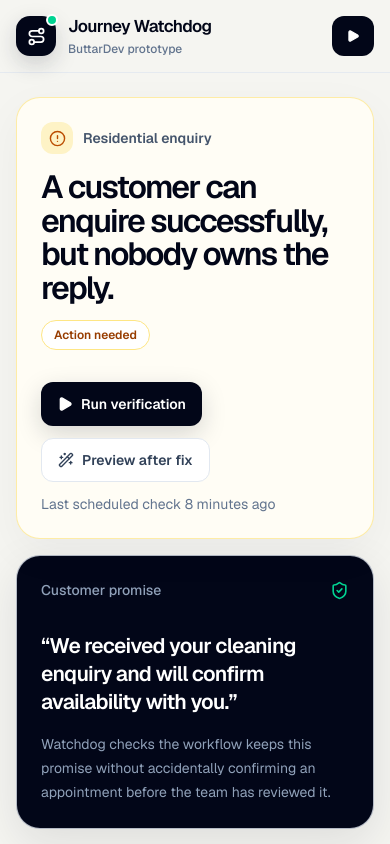
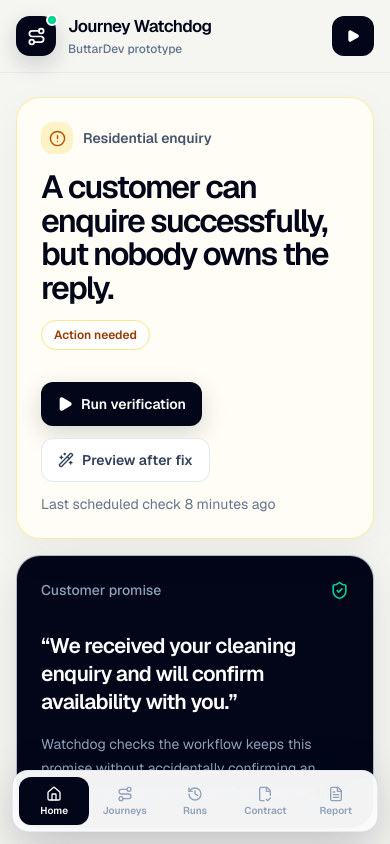
Before and after one commit to Jude-coedz/Buttardev_prototype, a Next.js app: page / in a window 390 px wide. Shown: the top 844 px of the page. Built offline with nearby package versions, Linux system fonts and the light colour scheme.

Commit message:
polish: remove dead selector, add mobile nav and recovery replay

```diff
--- a/components/watchdog-app.tsx
+++ b/components/watchdog-app.tsx
@@ -11,7 +11,6 @@ import {
   Bot,
   Check,
   CheckCircle2,
-  ChevronDown,
   CircleDot,
   Clock3,
   FileCheck2,
@@ -26,11 +25,9 @@ import {
   Route,
   ShieldCheck,
   Sparkles,
-  Users,
   WandSparkles,
 } from "lucide-react";
 import {
-  clients,
   contractChecks,
   degradedSteps,
   healthySteps,
@@ -666,15 +663,12 @@ function Report() {
 
 export default function WatchdogApp() {
   const [view, setView] = useState<View>("overview");
-  const [clientOpen, setClientOpen] = useState(false);
   const [incidentOpen, setIncidentOpen] = useState(false);
   const [scenario, setScenario] = useState<"degraded" | "healthy">("degraded");
   const [running, setRunning] = useState(false);
   const [progress, setProgress] = useState(8);
 
-  const selectedClient = clients[0];
-
-  const runVerification = async () => {
+  const runJourneyCheck = async (mode: "degraded" | "healthy") => {
     if (running) return;
     setRunning(true);
     setProgress(0);
@@ -702,9 +696,19 @@ export default function WatchdogApp() {
     await new Promise((resolve) => window.setTimeout(resolve, 180));
     setRunning(false);
 
-    if (scenario === "degraded") {
+    if (mode === "degraded") {
       window.setTimeout(() => setIncidentOpen(true), 260);
     }
+  };
+
+  const runVerification = () => {
+    void runJourneyCheck(scenario);
+  };
+
+  const replayRecoveredJourney = () => {
+    setIncidentOpen(false);
+    setScenario("healthy");
+    window.setTimeout(() => void runJourneyCheck("healthy"), 240);
   };
 
   const content = useMemo(() => {
@@ -780,53 +784,14 @@ export default function WatchdogApp() {
               <div className="lg:hidden">
                 <AppLogo />
               </div>
-              <div className="relative hidden lg:block">
-                <button
-                  onClick={() => setClientOpen((value) => !value)}
-                  className="flex items-center gap-3 rounded-xl border border-slate-200 bg-white px-3.5 py-2 text-left shadow-sm transition hover:border-slate-300"
-                >
-                  <span className="inline-flex h-8 w-8 items-center justify-center rounded-lg bg-blue-50 text-blue-700">
-                    <Users size={15} />
-                  </span>
-                  <div>
-                    <p className="text-[11px] font-semibold uppercase tracking-[0.08em] text-slate-400">Client workspace</p>
-                    <p className="text-sm font-semibold text-slate-800">{selectedClient.name}</p>
-                  </div>
-                  <ChevronDown size={15} className="ml-4 text-slate-400" />
-                </button>
-                <AnimatePresence>
-                  {clientOpen ? (
-                    <motion.div
-                      initial={{ opacity: 0, y: -6, scale: 0.98 }}
-                      animate={{ opacity: 1, y: 6, scale: 1 }}
-                      exit={{ opacity: 0, y: -5, scale: 0.98 }}
-                      transition={spring}
-                      className="absolute left-0 top-full z-30 w-[300px] overflow-hidden rounded-2xl border border-slate-200 bg-white p-2 shadow-[0_18px_55px_rgba(15,23,42,0.14)]"
-                    >
-                      {clients.map((client, index) => (
-                        <button
-                          key={client.name}
-                          onClick={() => setClientOpen(false)}
-                          className="flex w-full items-center justify-between rounded-xl px-3 py-3 text-left transition hover:bg-slate-50"
-                        >
-                          <div>
-                            <p className="text-sm font-semibold text-slate-800">{client.name}</p>
-                            <p className="mt-1 text-xs text-slate-400">{index === 0 ? "3 active journeys" : "2 active journeys"}</p>
-                          </div>
-                          <span
-                            className={
-                              client.tone === "attention"
-                                ? "text-xs font-semibold text-amber-700"
-                                : "text-xs font-semibold text-emerald-700"
-                            }
-                          >
-                            {client.status}
-                          </span>
-                        </button>
-                      ))}
-                    </motion.div>
-                  ) : null}
-                </AnimatePresence>
+              <div className="hidden items-center gap-3 rounded-xl border border-slate-200 bg-white px-3.5 py-2 shadow-sm lg:flex">
+                <span className="inline-flex h-8 w-8 items-center justify-center rounded-lg bg-blue-50 text-[12px] font-bold text-blue-700">
+                  BH
+                </span>
+                <div>
+                  <p className="text-[11px] font-semibold uppercase tracking-[0.08em] text-slate-400">Demo client</p>
+                  <p className="text-sm font-semibold text-slate-800">BrightHome Cleaning</p>
+                </div>
               </div>
 
               <div className="flex items-center gap-2">
@@ -846,12 +811,48 @@ export default function WatchdogApp() {
             </div>
           </header>
 
-          <main className="mx-auto max-w-[1500px] px-4 py-6 md:px-7 md:py-8">
+          <main className="mx-auto max-w-[1500px] px-4 pb-28 pt-6 md:px-7 md:pb-28 md:pt-8 lg:pb-8">
             <AnimatePresence mode="wait">{content}</AnimatePresence>
           </main>
         </div>
 
-        <IncidentDrawer open={incidentOpen} onClose={() => setIncidentOpen(false)} />
+        <nav className="fixed bottom-3 left-3 right-3 z-30 grid grid-cols-5 rounded-2xl border border-slate-200/90 bg-white/95 p-1.5 shadow-[0_18px_55px_rgba(15,23,42,0.16)] backdrop-blur-xl lg:hidden">
+          {navItems.map((item) => {
+            const Icon = item.icon;
+            const active = view === item.id;
+            return (
+              <button
+                key={item.id}
+                onClick={() => setView(item.id)}
+                aria-label={item.label}
+                className={
+                  active
+                    ? "flex h-12 flex-col items-center justify-center gap-1 rounded-xl bg-slate-950 text-white"
+                    : "flex h-12 flex-col items-center justify-center gap-1 rounded-xl text-slate-400 transition hover:bg-slate-50 hover:text-slate-800"
+                }
+              >
+                <Icon size={16} />
+                <span className="text-[10px] font-semibold leading-none">
+                  {item.id === "overview"
+                    ? "Home"
+                    : item.id === "journeys"
+                      ? "Journeys"
+                      : item.id === "runs"
+                        ? "Runs"
+                        : item.id === "contract"
+                          ? "Contract"
+                          : "Report"}
+                </span>
+              </button>
+            );
+          })}
+        </nav>
+
+        <IncidentDrawer
+          open={incidentOpen}
+          onClose={() => setIncidentOpen(false)}
+          onReplay={replayRecoveredJourney}
+        />
       </div>
     </MotionConfig>
   );
```
